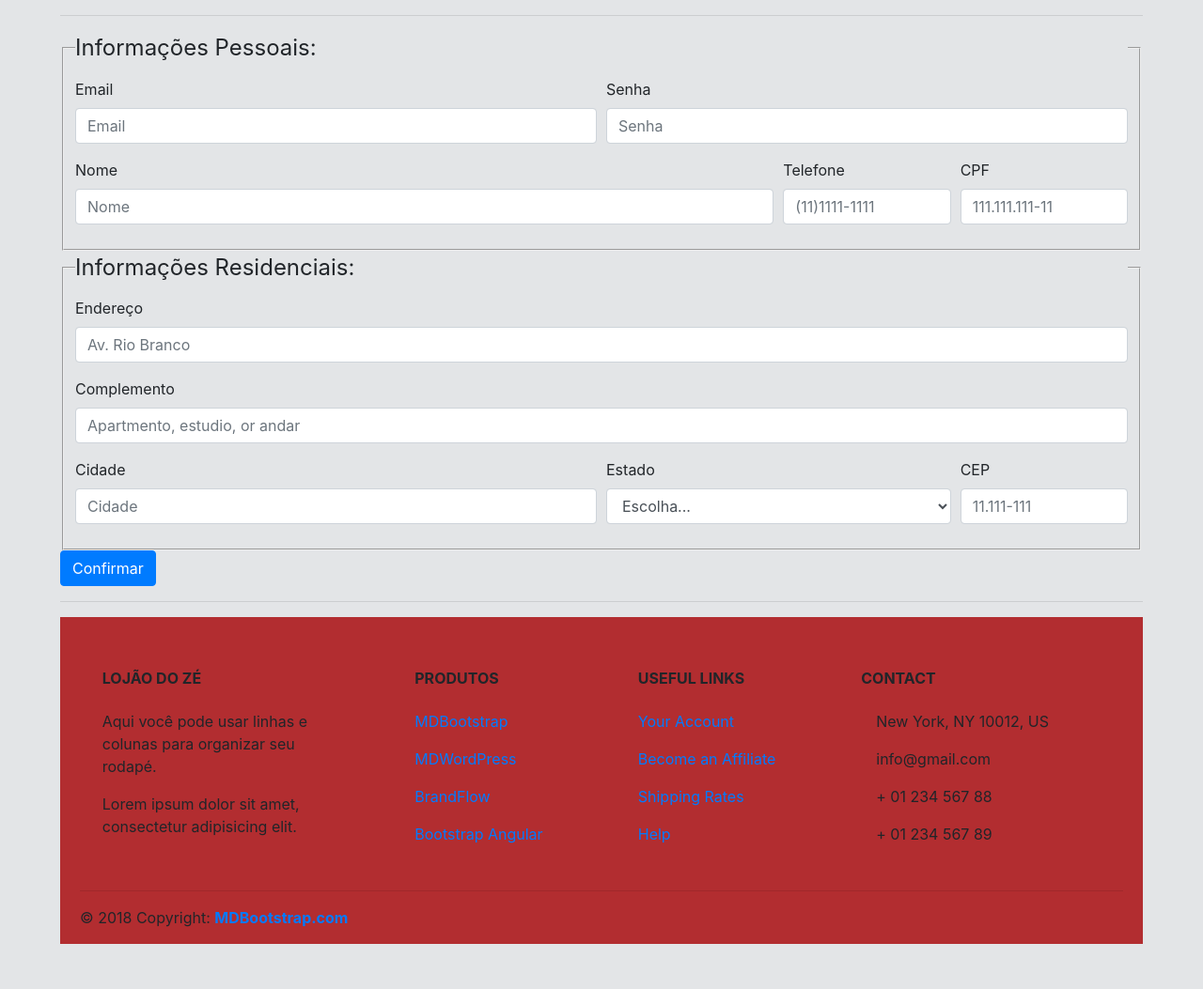
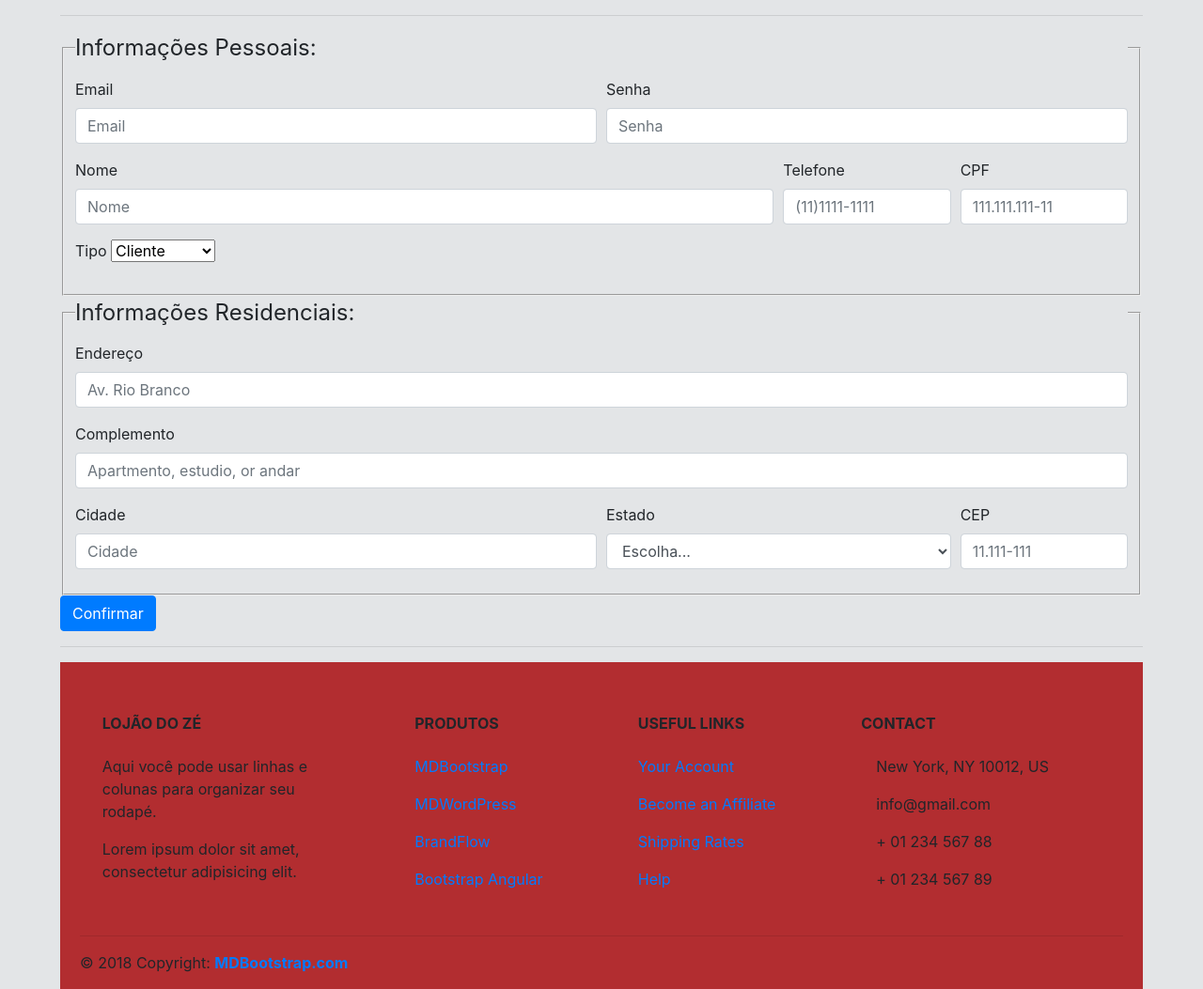
Before and after one commit to pedroeveling/Grupo3_ES2019.1, a PHP site: page /cadastroUsuario.php in a window 1280 px wide. Shown: the part 56-1109 px from the top of the page at 94% size. Before the commit the page ends 1061 px from the top, so only its background shows below. Run offline with PHP 8.4, Linux system fonts and the light colour scheme; some libraries are stand-ins or nearby versions.

Commit message:
Adicionando opcao tipo no cadastro

```diff
--- a/Banco de Dados/lojaze.sql
+++ b/Banco de Dados/lojaze.sql
@@ -35,6 +35,7 @@ CREATE TABLE IF NOT EXISTS `usuarios` (
   `nome` varchar(40) CHARACTER SET latin1 NOT NULL,
   `telefone` varchar(12) NOT NULL,
   `cpf` varchar(14) NOT NULL,
+  `tipo` varchar(12) NOT NULL,
   `endereco` varchar(40) CHARACTER SET latin1 NOT NULL,
   `complemento` varchar(40) CHARACTER SET latin1 DEFAULT NULL,
   `cidade` varchar(40) CHARACTER SET latin1 NOT NULL,
--- a/cadastroUsuario.php
+++ b/cadastroUsuario.php
@@ -58,6 +58,13 @@
             <div class="form-group col-md-2">
             <label for="inputPassword4">CPF</label>
             <input type="text" name="cpf" class="form-control" id="inputCPF4" placeholder="111.111.111-11" onkeypress="mascara(this, '###.###.###-##')"  maxlength="14">
+            </div>
+            <div class="form-group col-md-2">
+            <label for="inputPassword4">Tipo</label>
+            <select name="tipo">
+                <option value="Cliente" selected="true">Cliente</option>
+                <option value="Funcionario" disabled="disabled">Funcionário</option>
+            </select>
             </div>
         </div>
     </fieldset>
@@ -129,13 +136,14 @@
         $nome = $_POST['nome'];
         $telefone = $_POST['telefone'];
         $cpf = $_POST['cpf'];
+        $tipo = $_POST['tipo'];
         $endereco = $_POST['endereco'];
         $complemento = $_POST['complemento'];
         $cidade = $_POST['cidade'];
         $estado = $_POST['estado'];
         $cep = $_POST['cep'];
 
-        $sql = "insert into usuarios (email,senha,nome,telefone,cpf,endereco,complemento,cidade,estado,cep) values ('$email','$senha','$nome','$telefone','$cpf','$endereco','$complemento','$cidade','$estado','$cep')";
+        $sql = "insert into usuarios (email,senha,nome,telefone,cpf,tipo,endereco,complemento,cidade,estado,cep) values ('$email','$senha','$nome','$telefone','$cpf','$endereco','$complemento','$cidade','$estado','$cep')";
         $salvar = mysqli_query($conexao,$sql);/* Escreve os dados no banco */
 
         if($salvar)
```
